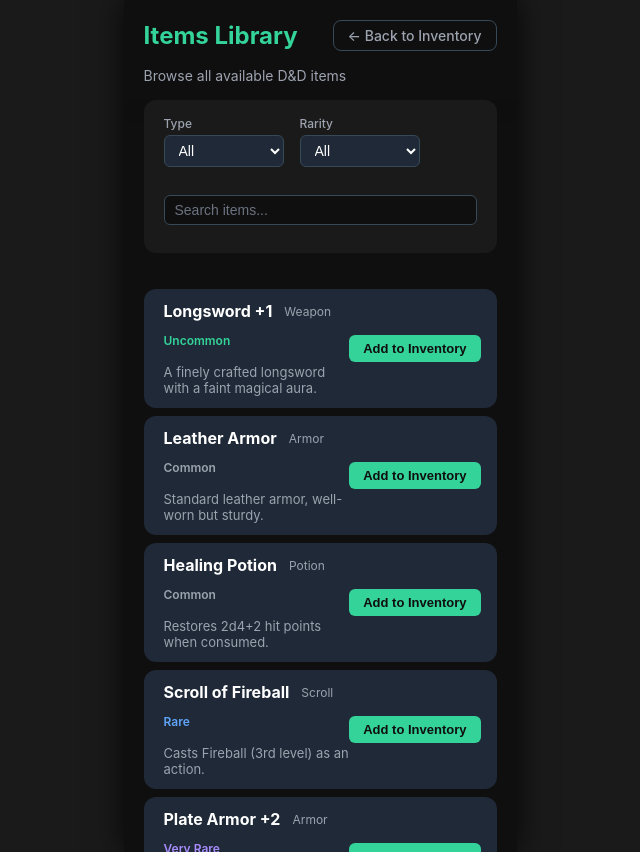
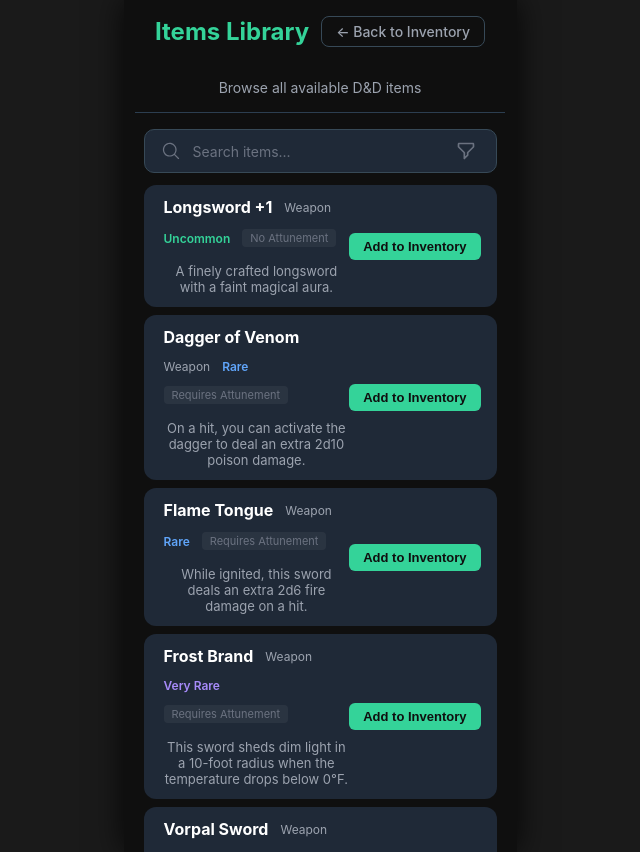
Before and after one commit to Whimsy-rat-trap/dnd-mobile-app, a React (Create React App) app: page /items in a window 1280 px wide. Shown: the whole page, without its empty margins (320-960 px from the left). Built offline with nearby package versions, Linux system fonts and the light colour scheme.

Commit message:
0.0.71.49 (Updated items list; It is now possible to filter items inside ItemsLibrary)

```diff
--- /dev/null
+++ b/src/constants/items.ts
@@ -0,0 +1,44 @@
+export interface LibraryItem {
+    id: string;
+    name: string;
+    type: 'weapon' | 'armor' | 'potion' | 'scroll' | 'ring' | 'wand' | 'other';
+    rarity: 'common' | 'uncommon' | 'rare' | 'very rare' | 'legendary';
+    description: string;
+    attunement?: boolean;
+    value?: string;
+}
+
+export const ALL_ITEMS: LibraryItem[] = [
+    // Weapons
+    { id: 'w1', name: 'Longsword +1', type: 'weapon', rarity: 'uncommon', description: 'A finely crafted longsword with a faint magical aura.', attunement: false },
+    { id: 'w2', name: 'Dagger of Venom', type: 'weapon', rarity: 'rare', description: 'On a hit, you can activate the dagger to deal an extra 2d10 poison damage.', attunement: true },
+    { id: 'w3', name: 'Flame Tongue', type: 'weapon', rarity: 'rare', description: 'While ignited, this sword deals an extra 2d6 fire damage on a hit.', attunement: true },
+    { id: 'w4', name: 'Frost Brand', type: 'weapon', rarity: 'very rare', description: 'This sword sheds dim light in a 10-foot radius when the temperature drops below 0°F.', attunement: true },
+    { id: 'w5', name: 'Vorpal Sword', type: 'weapon', rarity: 'legendary', description: 'On a critical hit, the sword severs a creature\'s head.', attunement: true },
+    // Armor
+    { id: 'a1', name: 'Leather Armor', type: 'armor', rarity: 'common', description: 'Standard leather armor, well-worn but sturdy.' },
+    { id: 'a2', name: 'Plate Armor +2', type: 'armor', rarity: 'very rare', description: 'Shining plate armor that grants a +2 bonus to AC.', attunement: false },
+    { id: 'a3', name: 'Cloak of Protection', type: 'armor', rarity: 'uncommon', description: 'You gain a +1 bonus to AC and saving throws while wearing this cloak.', attunement: true },
+    { id: 'a4', name: 'Ring of Protection', type: 'armor', rarity: 'rare', description: 'You gain a +1 bonus to AC and saving throws while wearing this ring.', attunement: true },
+    { id: 'a5', name: 'Elven Chain', type: 'armor', rarity: 'rare', description: 'A fine chain shirt that can be worn under clothing. You are considered proficient with it even if you lack proficiency with medium armor.', attunement: false },
+    // Potions
+    { id: 'p1', name: 'Healing Potion', type: 'potion', rarity: 'common', description: 'Restores 2d4+2 hit points when consumed.' },
+    { id: 'p2', name: 'Potion of Invisibility', type: 'potion', rarity: 'rare', description: 'Becomes invisible for 1 hour or until you attack/cast a spell.' },
+    { id: 'p3', name: 'Potion of Greater Healing', type: 'potion', rarity: 'uncommon', description: 'Restores 4d4+4 hit points when consumed.' },
+    { id: 'p4', name: 'Potion of Speed', type: 'potion', rarity: 'very rare', description: 'Gain the effect of the Haste spell for 1 minute.' },
+    { id: 'p5', name: 'Potion of Superior Healing', type: 'potion', rarity: 'rare', description: 'Restores 8d4+8 hit points when consumed.' },
+    // Scrolls
+    { id: 's1', name: 'Scroll of Fireball', type: 'scroll', rarity: 'rare', description: 'Casts Fireball (3rd level) as an action.' },
+    { id: 's2', name: 'Scroll of Revivify', type: 'scroll', rarity: 'very rare', description: 'Casts Revivify to bring a dead creature back to life.' },
+    { id: 's3', name: 'Scroll of Wish', type: 'scroll', rarity: 'legendary', description: 'Casts Wish, the most powerful spell a mortal can cast.' },
+    // Wands
+    { id: 'wa1', name: 'Wand of Magic Missiles', type: 'wand', rarity: 'uncommon', description: 'A wand with 7 charges. Expends 1 charge to cast Magic Missile.', attunement: true },
+    { id: 'wa2', name: 'Wand of Fireballs', type: 'wand', rarity: 'very rare', description: 'A wand with 7 charges. Expends 1-3 charges to cast Fireball (3rd-5th level).', attunement: true },
+    // Rings
+    { id: 'r1', name: 'Ring of Jumping', type: 'ring', rarity: 'uncommon', description: 'You can cast Jump on yourself as a bonus action.', attunement: true },
+    { id: 'r2', name: 'Ring of Water Walking', type: 'ring', rarity: 'uncommon', description: 'You can walk on any liquid surface as if it were solid ground.', attunement: true },
+    // Other
+    { id: 'o1', name: 'Bag of Holding', type: 'other', rarity: 'uncommon', description: 'A bag that can hold up to 500 pounds of items without changing weight.' },
+    { id: 'o2', name: 'Portable Hole', type: 'other', rarity: 'very rare', description: 'A 6-foot diameter hole that can be folded and placed on a surface to create a temporary extra-dimensional space.' },
+    { id: 'o3', name: 'Cubic Gate', type: 'other', rarity: 'legendary', description: 'A cube that can be used to travel to other planes of existence.', attunement: true },
+];
--- a/src/pages/ItemsLibrary.css
+++ b/src/pages/ItemsLibrary.css
@@ -1,14 +1,22 @@
-.library-page {
-    align-items: stretch;
-    justify-content: flex-start;
-    text-align: left;
+.items-library-page {
+    display: flex;
+    flex-direction: column;
     height: 100%;
+    background: #0f0f0f;
 }
 
-.library-header {
-    box-shadow: 0 4px 20px 0 rgba(0, 0, 0, 0.1);
+.items-library-header {
     background: #0f0f0f;
     padding: 0 20px;
+    border-bottom: 1px solid #2c3e50;
+    flex-shrink: 0;
+}
+
+.header-top {
+    display: flex;
+    justify-content: space-between;
+    align-items: center;
+    padding: 16px 0;
 }
 
 .header-title-library {
@@ -37,22 +45,33 @@
     color: #34d399;
 }
 
-.library-filters {
-    display: flex;
-    gap: 16px;
-    padding: 16px 20px;
-    background: #1a1a1a;
-    border-radius: 12px;
-    margin: 0 20px 16px 20px;
-    flex-wrap: wrap;
+.header-subtitle {
+    font-family: var(--font-family);
+    font-weight: 400;
+    font-size: 14px;
+    color: #9ca3af;
+    padding-bottom: 16px;
 }
 
-.library-list {
+.items-library-content {
+    flex: 1;
+    padding: 16px 20px 20px 20px;
+    overflow-y: auto;
+    display: flex;
+    flex-direction: column;
+    gap: 12px;
+    scrollbar-width: none; /* Firefox */
+    -ms-overflow-style: none; /* IE и Edge */
+}
+
+.items-library-content::-webkit-scrollbar {
+    display: none; /* Chrome, Safari, Opera */
+}
+
+.items-list {
     display: flex;
     flex-direction: column;
     gap: 8px;
-    padding: 0 20px;
-    flex: 1;
 }
 
 .library-item {
@@ -68,6 +87,47 @@
 
 .library-item:hover {
     border-left-color: #34d399;
+}
+
+.item-info {
+    display: flex;
+    align-items: center;
+    gap: 12px;
+    flex-wrap: wrap;
+    flex: 1;
+}
+
+.item-name {
+    font-weight: 700;
+    color: #fff;
+    font-size: 16px;
+}
+
+.item-type {
+    font-size: 12px;
+    color: #9ca3af;
+    text-transform: capitalize;
+}
+
+.item-rarity {
+    font-size: 12px;
+    font-weight: 600;
+    text-transform: capitalize;
+}
+
+.item-attunement {
+    font-size: 11px;
+    color: #6b7280;
+    background: rgba(255,255,255,0.05);
+    padding: 2px 8px;
+    border-radius: 4px;
+}
+
+.item-description {
+    font-size: 13px;
+    color: #9ca3af;
+    flex-basis: 100%;
+    margin-top: 4px;
 }
 
 .add-to-inventory-btn {
@@ -92,40 +152,6 @@
     transform: scale(0.95);
 }
 
-/* Переиспользуем стили из Inventory.css для элементов */
-.library-item .item-info {
-    display: flex;
-    align-items: center;
-    gap: 12px;
-    flex-wrap: wrap;
-    flex: 1;
-}
-
-.library-item .item-name {
-    font-weight: 700;
-    color: #fff;
-    font-size: 16px;
-}
-
-.library-item .item-type {
-    font-size: 12px;
-    color: #9ca3af;
-    text-transform: capitalize;
-}
-
-.library-item .item-rarity {
-    font-size: 12px;
-    font-weight: 600;
-    text-transform: capitalize;
-}
-
-.library-item .item-description {
-    font-size: 13px;
-    color: #9ca3af;
-    flex-basis: 100%;
-    margin-top: 4px;
-}
-
 .empty-state {
     text-align: center;
     color: #9ca3af;
--- a/src/pages/ItemsLibrary.tsx
+++ b/src/pages/ItemsLibrary.tsx
@@ -1,92 +1,69 @@
 import React, { useState } from 'react';
 import { Link } from 'react-router-dom';
+import { ALL_ITEMS, LibraryItem } from '../constants/items';
+import SearchBar from '../components/SearchBar';
+import FilterModal, { FilterField } from '../components/FilterModal';
 import './ItemsLibrary.css';
 
-type ItemType = 'weapon' | 'armor' | 'potion' | 'scroll' | 'other';
-type Rarity = 'common' | 'uncommon' | 'rare' | 'very rare' | 'legendary';
-
-interface LibraryItem {
-    id: string;
-    name: string;
-    type: ItemType;
-    rarity: Rarity;
-    description: string;
-}
+// Уникальные типы и редкости
+const TYPES = Array.from(new Set(ALL_ITEMS.map(i => i.type)));
+const RARITIES = Array.from(new Set(ALL_ITEMS.map(i => i.rarity)));
 
 const ItemsLibrary: React.FC = () => {
-    // Предустановленная библиотека D&D предметов
-    const [libraryItems] = useState<LibraryItem[]>([
+    const [searchQuery, setSearchQuery] = useState('');
+    const [showFilterModal, setShowFilterModal] = useState(false);
+    const [filters, setFilters] = useState({
+        type: '',
+        rarity: '',
+        attunement: '',
+    });
+
+    const handleFilterChange = (newFilters: Record<string, any>) => {
+        setFilters(newFilters as any);
+    };
+
+    const filterFields: FilterField[] = [
         {
-            id: 'lib1',
-            name: 'Longsword +1',
-            type: 'weapon',
-            rarity: 'uncommon',
-            description: 'A finely crafted longsword with a faint magical aura.',
+            key: 'type',
+            label: 'Type',
+            type: 'select',
+            options: [{ value: '', label: 'All' }, ...TYPES.map(t => ({ value: t, label: t.charAt(0).toUpperCase() + t.slice(1) }))],
         },
         {
-            id: 'lib2',
-            name: 'Leather Armor',
-            type: 'armor',
-            rarity: 'common',
-            description: 'Standard leather armor, well-worn but sturdy.',
+            key: 'rarity',
+            label: 'Rarity',
+            type: 'select',
+            options: [{ value: '', label: 'All' }, ...RARITIES.map(r => ({ value: r, label: r.charAt(0).toUpperCase() + r.slice(1) }))],
         },
         {
-            id: 'lib3',
-            name: 'Healing Potion',
-            type: 'potion',
-            rarity: 'common',
-            description: 'Restores 2d4+2 hit points when consumed.',
+            key: 'attunement',
+            label: 'Attunement',
+            type: 'select',
+            options: [
+                { value: '', label: 'All' },
+                { value: 'required', label: 'Requires Attunement' },
+                { value: 'not-required', label: 'No Attunement' },
+            ],
         },
-        {
-            id: 'lib4',
-            name: 'Scroll of Fireball',
-            type: 'scroll',
-            rarity: 'rare',
-            description: 'Casts Fireball (3rd level) as an action.',
-        },
-        {
-            id: 'lib5',
-            name: 'Plate Armor +2',
-            type: 'armor',
-            rarity: 'very rare',
-            description: 'Shining plate armor that grants a +2 bonus to AC.',
-        },
-        {
-            id: 'lib6',
-            name: 'Wand of Magic Missiles',
-            type: 'other',
-            rarity: 'uncommon',
-            description: 'A wand with 7 charges. Expends 1 charge to cast Magic Missile.',
-        },
-        {
-            id: 'lib7',
-            name: 'Potion of Invisibility',
-            type: 'potion',
-            rarity: 'rare',
-            description: 'Becomes invisible for 1 hour or until you attack/cast a spell.',
-        },
-        {
-            id: 'lib8',
-            name: 'Dagger of Venom',
-            type: 'weapon',
-            rarity: 'rare',
-            description: 'On a hit, you can activate the dagger to deal an extra 2d10 poison damage.',
-        },
-    ]);
+    ];
 
-    const [filterType, setFilterType] = useState<ItemType | 'all'>('all');
-    const [filterRarity, setFilterRarity] = useState<Rarity | 'all'>('all');
-    const [searchQuery, setSearchQuery] = useState('');
-
-    const filteredItems = libraryItems.filter(item => {
-        const matchType = filterType === 'all' || item.type === filterType;
-        const matchRarity = filterRarity === 'all' || item.rarity === filterRarity;
-        const matchSearch = item.name.toLowerCase().includes(searchQuery.toLowerCase()) ||
+    const filteredItems = ALL_ITEMS.filter(item => {
+        const matchesSearch = item.name.toLowerCase().includes(searchQuery.toLowerCase()) ||
             item.description.toLowerCase().includes(searchQuery.toLowerCase());
-        return matchType && matchRarity && matchSearch;
+        const matchesType = !filters.type || item.type === filters.type;
+        const matchesRarity = !filters.rarity || item.rarity === filters.rarity;
+        const matchesAttunement = !filters.attunement ||
+            (filters.attunement === 'required' && item.attunement === true) ||
+            (filters.attunement === 'not-required' && !item.attunement);
+        return matchesSearch && matchesType && matchesRarity && matchesAttunement;
     });
 
-    const getRarityColor = (rarity: Rarity) => {
+    const handleAddToInventory = (item: LibraryItem) => {
+        // Здесь будет логика добавления к персонажу (пока алерт)
+        alert(`Added "${item.name}" to inventory!`);
+    };
+
+    const getRarityColor = (rarity: LibraryItem['rarity']) => {
         switch (rarity) {
             case 'common': return '#9ca3af';
             case 'uncommon': return '#34d399';
@@ -97,15 +74,9 @@ const ItemsLibrary: React.FC = () => {
         }
     };
 
-    const handleAddToInventory = (item: LibraryItem) => {
-        // В реальном приложении отправляется запрос на добавление предмета персонажу
-        // Пока просто алерт
-        alert(`Added "${item.name}" to inventory!`);
-    };
-
     return (
-        <div className="page library-page">
-            <div className="library-header">
+        <div className="page items-library-page">
+            <div className="items-library-header">
                 <div className="header-top">
                     <span className="header-title-library">Items Library</span>
                     <Link to="/inventory" className="back-to-inventory-btn">← Back to Inventory</Link>
@@ -113,43 +84,14 @@ const ItemsLibrary: React.FC = () => {
                 <div className="header-subtitle">Browse all available D&D items</div>
             </div>
 
-            <div className="content-wrapper">
-                {/* Фильтры */}
-                <div className="library-filters">
-                    <div className="filter-group">
-                        <label>Type</label>
-                        <select value={filterType} onChange={(e) => setFilterType(e.target.value as ItemType | 'all')}>
-                            <option value="all">All</option>
-                            <option value="weapon">Weapon</option>
-                            <option value="armor">Armor</option>
-                            <option value="potion">Potion</option>
-                            <option value="scroll">Scroll</option>
-                            <option value="other">Other</option>
-                        </select>
-                    </div>
-                    <div className="filter-group">
-                        <label>Rarity</label>
-                        <select value={filterRarity} onChange={(e) => setFilterRarity(e.target.value as Rarity | 'all')}>
-                            <option value="all">All</option>
-                            <option value="common">Common</option>
-                            <option value="uncommon">Uncommon</option>
-                            <option value="rare">Rare</option>
-                            <option value="very rare">Very Rare</option>
-                            <option value="legendary">Legendary</option>
-                        </select>
-                    </div>
-                    <div className="filter-group search-group">
-                        <input
-                            type="text"
-                            placeholder="Search items..."
-                            value={searchQuery}
-                            onChange={(e) => setSearchQuery(e.target.value)}
-                        />
-                    </div>
-                </div>
-
-                {/* Список предметов библиотеки */}
-                <div className="library-list">
+            <div className="items-library-content">
+                <SearchBar
+                    value={searchQuery}
+                    onChange={setSearchQuery}
+                    placeholder="Search items..."
+                    onFilterClick={() => setShowFilterModal(true)}
+                />
+                <div className="items-list">
                     {filteredItems.length === 0 ? (
                         <div className="empty-state">No items match your filters.</div>
                     ) : (
@@ -159,8 +101,13 @@ const ItemsLibrary: React.FC = () => {
                                     <span className="item-name">{item.name}</span>
                                     <span className="item-type">{item.type}</span>
                                     <span className="item-rarity" style={{ color: getRarityColor(item.rarity) }}>
-                    {item.rarity}
-                  </span>
+                                        {item.rarity}
+                                    </span>
+                                    {item.attunement !== undefined && (
+                                        <span className="item-attunement">
+                                            {item.attunement ? 'Requires Attunement' : 'No Attunement'}
+                                        </span>
+                                    )}
                                     <span className="item-description">{item.description}</span>
                                 </div>
                                 <button
@@ -174,6 +121,18 @@ const ItemsLibrary: React.FC = () => {
                     )}
                 </div>
             </div>
+
+            {showFilterModal && (
+                <FilterModal
+                    isOpen={showFilterModal}
+                    onClose={() => setShowFilterModal(false)}
+                    filters={filters}
+                    onFilterChange={handleFilterChange}
+                    fields={filterFields}
+                    onReset={() => setFilters({ type: '', rarity: '', attunement: '' })}
+                    title="Filter Items"
+                />
+            )}
         </div>
     );
 };
```
